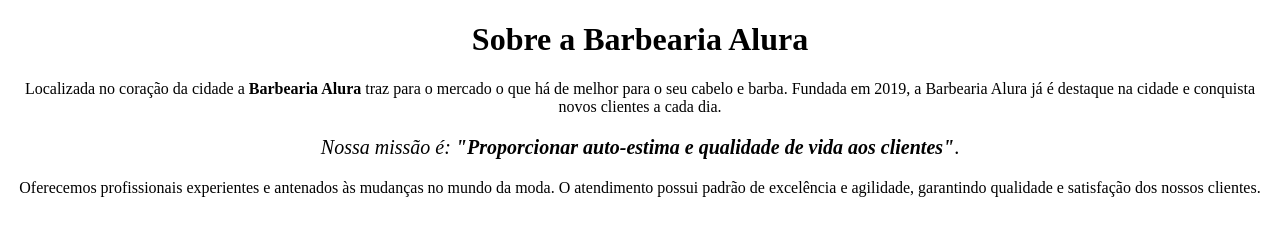
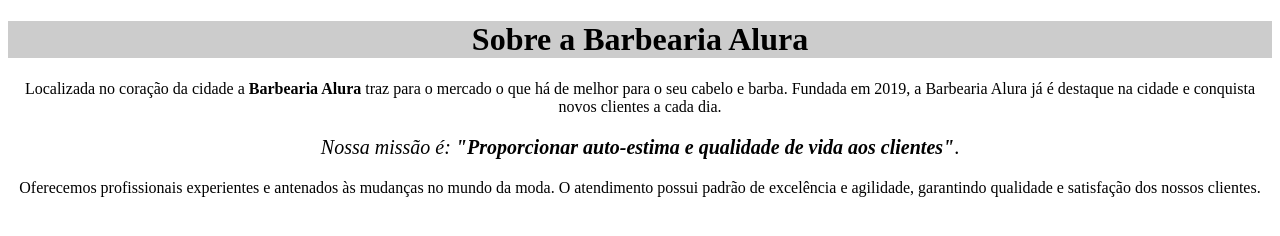
Before and after one commit to nercoliniamanda/amanda-repositorio1, a plain HTML site: page index.html in a window 1280 px wide. Drawn offline with Linux system fonts and the light colour scheme.

Commit message:
Add files via upload

```diff
--- a/index.html
+++ b/index.html
@@ -15,7 +15,7 @@
 	</head>
 
 	<body>
-		<h1 style="text-align: center">Sobre a Barbearia Alura</h1>
+		<h1 style="text-align: center; background: #CCCCCC;">Sobre a Barbearia Alura</h1>
 
 		<p>Localizada no coração da cidade a <strong>Barbearia Alura</strong> traz para o mercado o que há de melhor para o seu cabelo e barba. Fundada em 2019, a Barbearia Alura já é destaque na cidade e conquista novos clientes a cada dia.</p>
 
```
